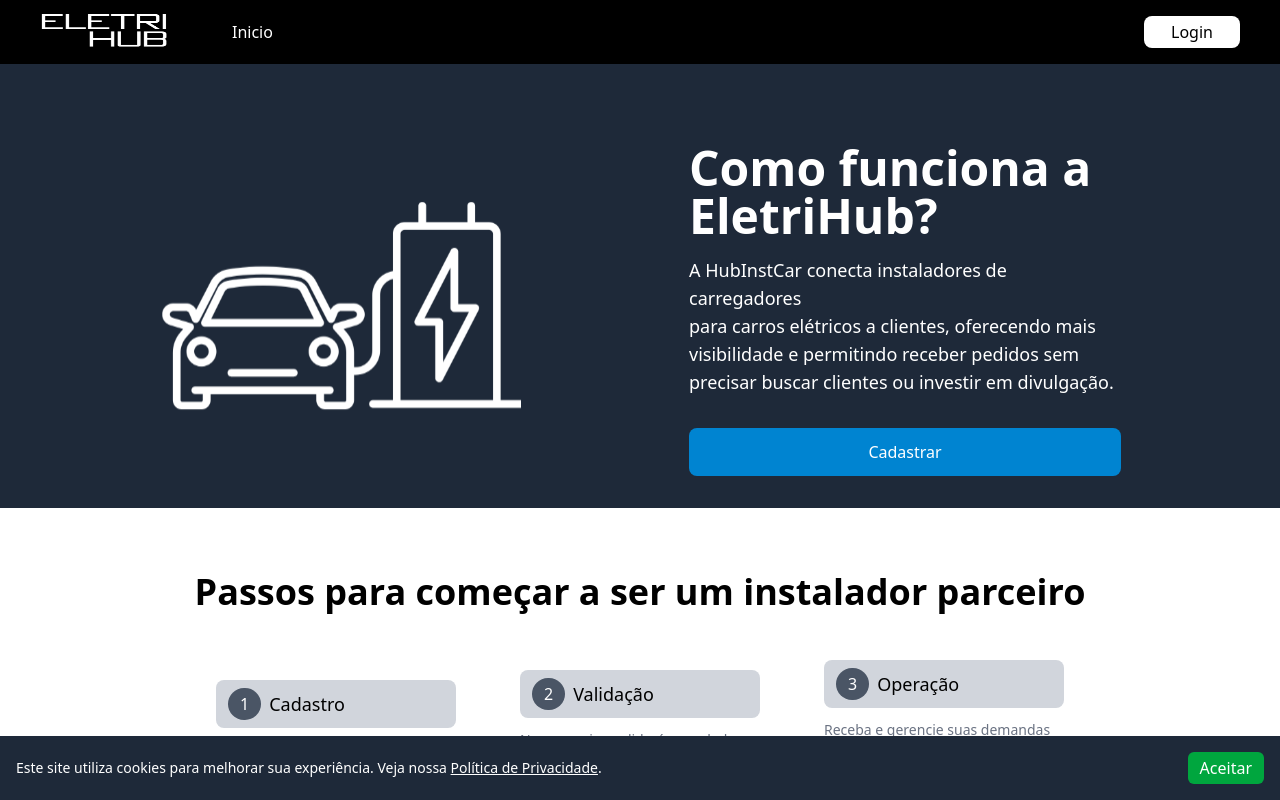
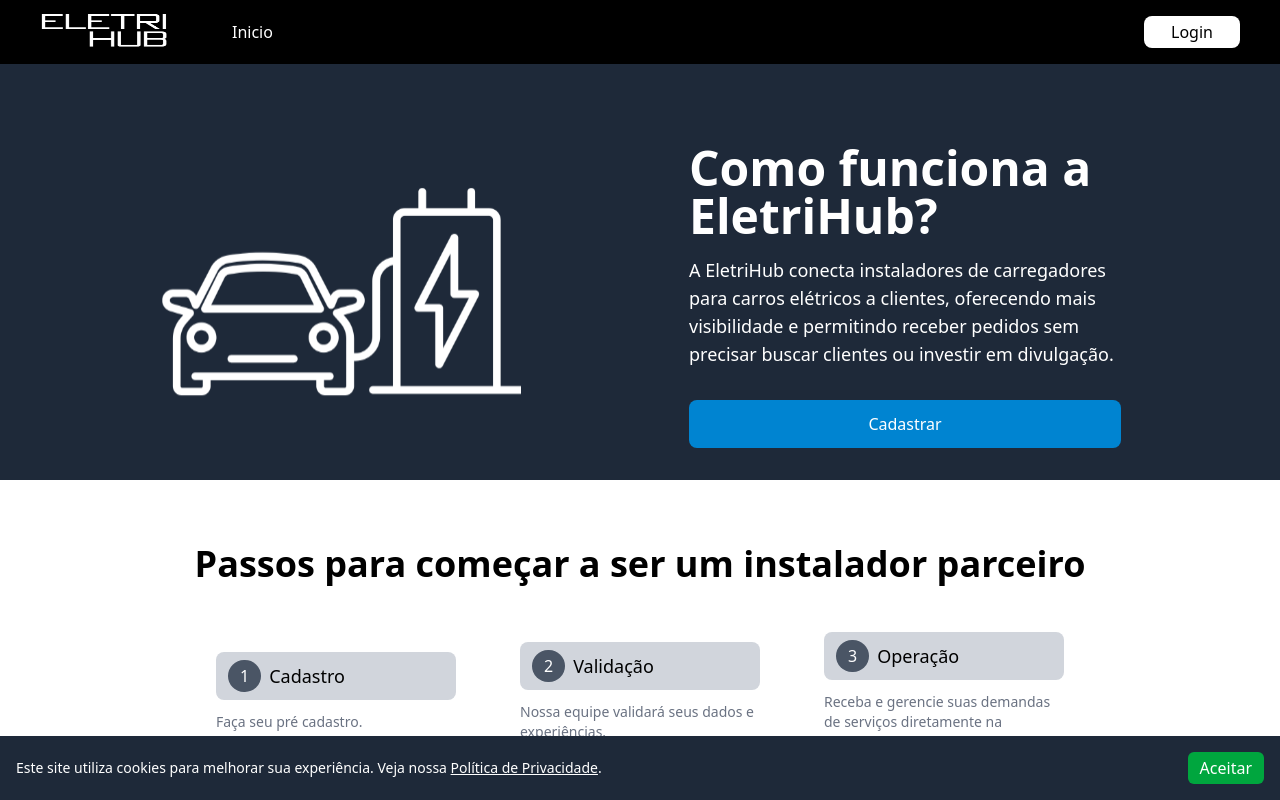
Before and after one commit to DhioneCastilhoBarbosa/hubinscar, a React (Vite) app: page /parceiros in a window 1280 px wide. Shown: the top 800 px of the page. Built offline with nearby package versions, Linux system fonts and the light colour scheme.

Commit message:
feat: ajust text

```diff
--- a/src/pages/components/partners/partners.tsx
+++ b/src/pages/components/partners/partners.tsx
@@ -35,7 +35,7 @@ export default function Partners() {
               Como funciona a EletriHub?
             </h1>
             <div className="font-normal text-base md:text-lg">
-              <p>A HubInstCar conecta instaladores de carregadores</p>
+              <p>A EletriHub conecta instaladores de carregadores</p>
               <p>para carros elétricos a clientes, oferecendo mais</p>
               <p>visibilidade e permitindo receber pedidos sem</p>
               <p>precisar buscar clientes ou investir em divulgação.</p>
--- a/src/pages/components/register/registerInstaller.tsx
+++ b/src/pages/components/register/registerInstaller.tsx
@@ -34,7 +34,7 @@ export default function RegisterPart() {
       onSubmit={handleSubmit}
       >
         <h1 className="text-black self-start font-semibold text-2xl">Cadastro do Instalador</h1> {/* Alinhado à esquerda */}
-        <p className="text-sm self-start mb-8">Para cadastrar como instalador parceiro click <strong className="cursor-pointer" onClick={handleClicClient}>aqui</strong></p>
+        <p className="text-sm self-start mb-8">Para cadastrar como cliente click <strong className="cursor-pointer" onClick={handleClicClient}>aqui</strong></p>
         {/* Campos de email e telefone */}
         <div className="flex flex-col md:items-center items-start w-full gap-4">
           <div className="flex md:flex-row flex-col md:items-center md:gap-4 gap-2 w-full">
```
